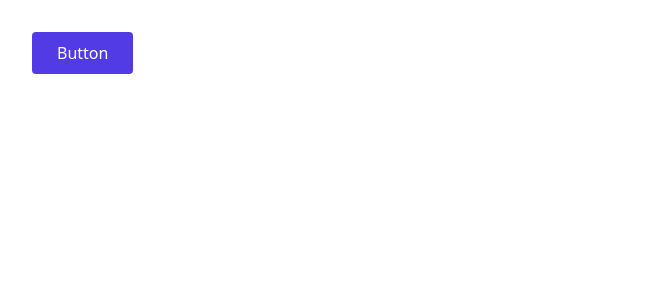
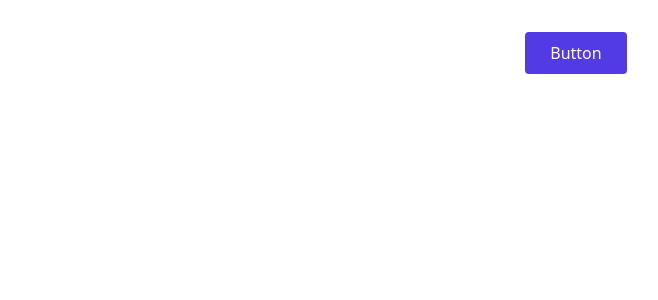
Before and after one commit to SherazJutt/veloce-vue, a Vue app: page / in a window 1280 px wide. Shown: the top 300 px of the page, without its empty margins (64-722 px from the left). Built offline with nearby package versions, Linux system fonts and the light colour scheme.

Commit message:
popover done

```diff
--- a/src/components/ui/Popover.vue
+++ b/src/components/ui/Popover.vue
@@ -0,0 +1,30 @@
+<script setup lang="ts">
+import { ref } from "vue";
+
+const isOpen = ref(false);
+
+defineProps({
+	position: { type: String as () => "left" | "center" | "right", default: "center" },
+	bodyClass: { type: String, default: "" },
+});
+</script>
+
+<template>
+	<div class="relative mx-auto w-fit pb-3" @mouseleave="isOpen = false">
+		<!-- component to render the popover on -->
+		<div class="relative w-fit" @mouseover="isOpen = true">
+			<!-- arrow icon -->
+			<svg v-if="isOpen" class="absolute top-full left-1/2 w-4 -translate-x-1/2 text-gray-200" xmlns="http://www.w3.org/2000/svg" viewBox="0 0 24 24">
+				<path fill="currentColor" d="M3 19h18a1.002 1.002 0 0 0 .823-1.569l-9-13c-.373-.539-1.271-.539-1.645 0l-9 13A.999.999 0 0 0 3 19" />
+			</svg>
+
+			<!-- popover trigger -->
+			<slot />
+		</div>
+
+		<!-- popover content -->
+		<div v-if="isOpen" :class="{ 'left-0': position === 'left', 'right-0': position === 'right', 'left-1/2 -translate-x-1/2': position === 'center', bodyClass }" class="absolute z-10 mt-3 w-[400px] rounded-md border border-gray-200 bg-white p-3 shadow-lg">
+			<slot name="body" />
+		</div>
+	</div>
+</template>
--- a/src/pages/index.vue
+++ b/src/pages/index.vue
@@ -1,9 +1,15 @@
 <script setup lang="ts">
 import Button from "../components/ui/Button.vue";
+import Popover from "../components/ui/Popover.vue";
 </script>
 
 <template>
 	<div class="container py-8">
-		<Button label="Button" />
+		<Popover>
+			<Button label="Button" />
+			<template #body>
+				<div>Popover content</div>
+			</template>
+		</Popover>
 	</div>
 </template>
```
